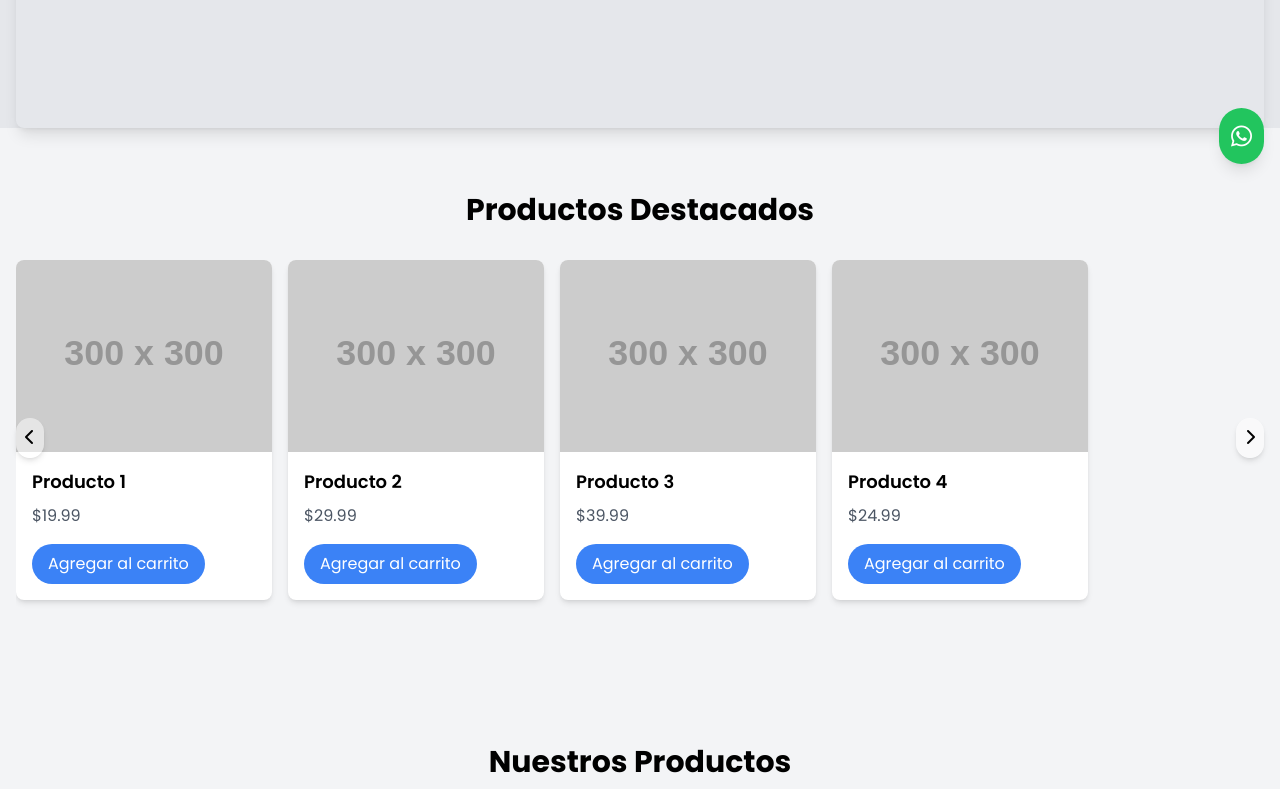
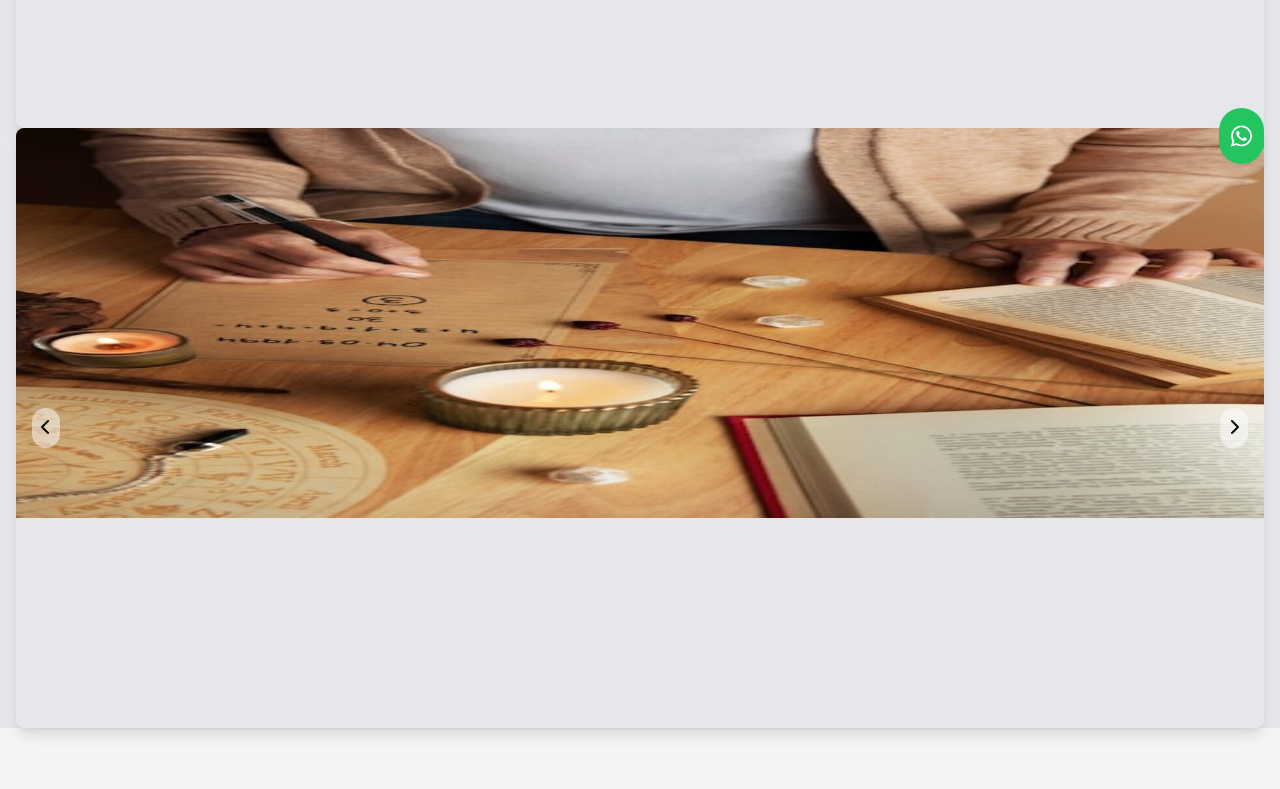
Before and after one commit to clientesweb/SassenachTienda, a plain HTML site: page index.html in a window 1280 px wide. Shown: the part 620-1409 px from the top of the page. Drawn offline with nearby package versions, Linux system fonts and the light colour scheme; placeholder pictures from the web are drawn by us.

Commit message:
Actualizar index.html

```diff
--- a/index.html
+++ b/index.html
@@ -35,10 +35,19 @@
             transform: translateY(0);
         }
         .carousel-item {
-            display: none;
+            display: none; /* Ocultar elementos no activos */
         }
+
         .carousel-item.active {
-            display: block;
+            display: block; /* Mostrar solo el elemento      activo */
+        }
+
+       /* Para asegurar que las imágenes llenen el espacio correctamente */
+         img {
+             display: block; /* Evitar el espacio extra en la parte inferior */
+             width: 100%; /* Asegurar que la imagen tome el 100% del ancho del contenedor */
+             height: auto; /* Mantener la relación de aspecto */
+             object-fit: cover; /* Hacer que la imagen cubra el contenedor */
 }
         .slide-in {
             animation: slideIn 0.5s ease-out;
@@ -135,17 +144,22 @@
         </div>
     </div>
 </section>
-        <section id="featured" class="py-10 md:py-16 animate-on-scroll">
+        <section id="hero" class="bg-gray-200">
     <div class="container mx-auto px-4">
-                <h2 class="text-2xl md:text-3xl font-bold mb-6 md:mb-8 text-center">Productos Destacados</h2>
-                <div class="relative">
-                    <div class="featured-slider overflow-x-auto flex space-x-4 pb-4" id="featured-slider">
-                        <!-- Los productos destacados se cargarán dinámicamente aquí -->
+        <div id="hero-carousel" class="relative overflow-hidden w-full h-[600px] rounded-lg shadow-lg" style="max-width: 1920px;">
+            <div class="carousel-item active">
+                <img src="https://clientesweb.github.io/SassenachTienda/img/baner0.jpg" alt="Hero 1" class="w-full h-full object-cover">
             </div>
-                    <button id="prev-featured" class="absolute top-1/2 left-0 transform -translate-y-1/2 bg-white bg-opacity-50 hover:bg-opacity-75 rounded-full p-2 shadow-md transition duration-300">
+            <div class="carousel-item">
+                <img src="https://clientesweb.github.io/SassenachTienda/img/baner1.jpg" alt="Hero 2" class="w-full h-full object-cover">
+            </div>
+            <div class="carousel-item">
+                <img src="https://clientesweb.github.io/SassenachTienda/img/baner2.jpg" alt="Hero 3" class="w-full h-full object-cover">
+            </div>
+            <button id="prev-slide" class="absolute top-1/2 left-4 transform -translate-y-1/2 bg-white bg-opacity-50 hover:bg-opacity-75 rounded-full p-2 transition duration-300">
                 <i class="fas fa-chevron-left"></i>
             </button>
-                    <button id="next-featured" class="absolute top-1/2 right-0 transform -translate-y-1/2 bg-white bg-opacity-50 hover:bg-opacity-75 rounded-full p-2 shadow-md transition duration-300">
+            <button id="next-slide" class="absolute top-1/2 right-4 transform -translate-y-1/2 bg-white bg-opacity-50 hover:bg-opacity-75 rounded-full p-2 transition duration-300">
                 <i class="fas fa-chevron-right"></i>
             </button>
         </div>
```
Lines whose indentation alone changed are shown as unchanged.
